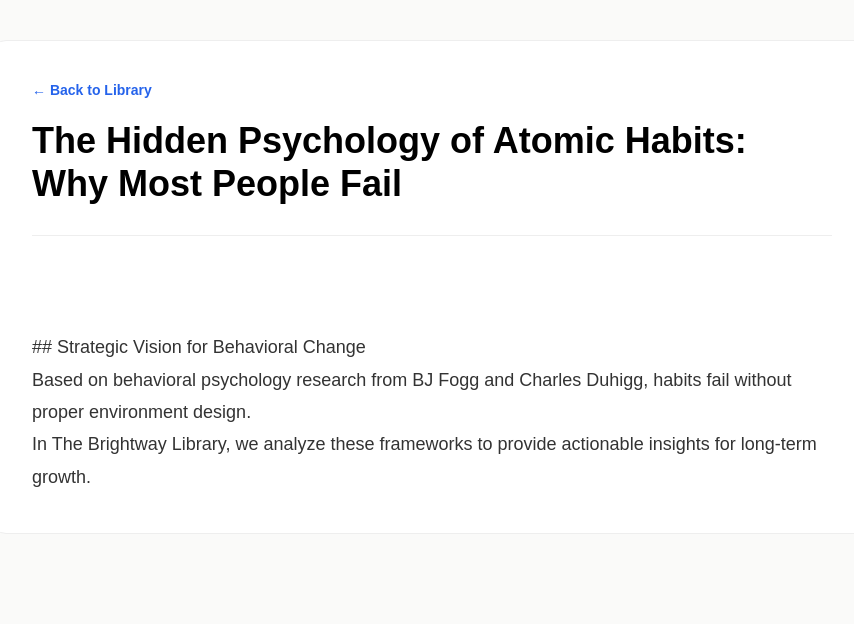
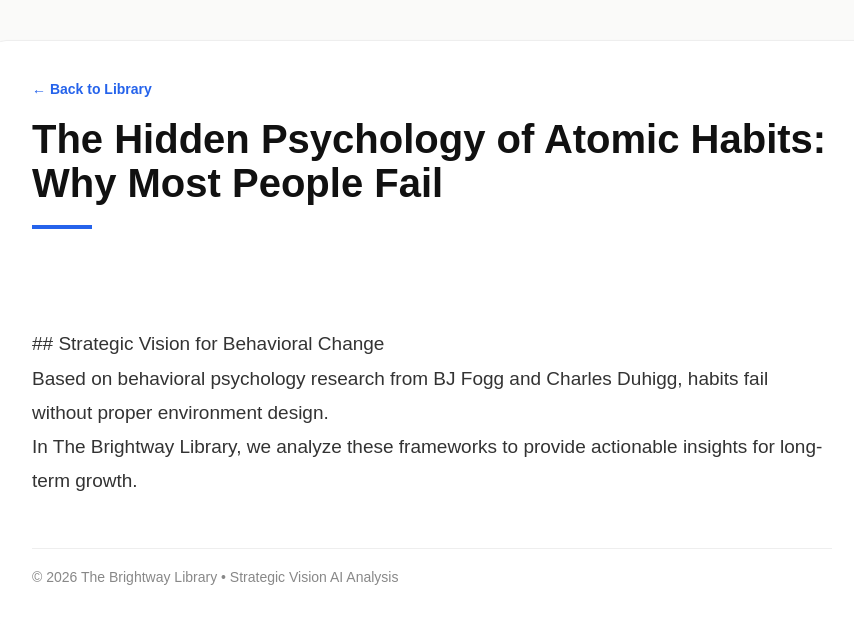
Before and after one commit to 007-JG/my-free-library, a Next.js app: page /posts/habit-science-20260514 in a window 1280 px wide. Shown: the top 624 px of the page, without its empty margins (208-1062 px from the left). Built offline with nearby package versions, Linux system fonts and the light colour scheme.

Commit message:
Update page.js

```diff
--- a/app/posts/[slug]/page.js
+++ b/app/posts/[slug]/page.js
@@ -3,25 +3,41 @@ import path from 'path';
 
 export default function Post({ params }) {
   const { slug } = params;
-  const filePath = path.join(process.cwd(), 'content/posts', `${slug}.md`);
+  const postsDirectory = path.join(process.cwd(), 'content/posts');
+  const filePath = path.join(postsDirectory, `${slug}.md`);
 
-  if (!fs.existsSync(filePath)) return <div>Post not found</div>;
+  if (!fs.existsSync(filePath)) {
+    return (
+      <div style={{ padding: '50px', textAlign: 'center', fontFamily: 'sans-serif' }}>
+        <h1>Analysis Not Found</h1>
+        <a href="/">Go Back Home</a>
+      </div>
+    );
+  }
 
   const fileContents = fs.readFileSync(filePath, 'utf8');
 
-  // Title aur Content ko alag karna
-  const title = fileContents.match(/title: '(.*?)'/)?.[1] || 'Analysis';
+  // Title aur Content extract karna
+  const titleMatch = fileContents.match(/title: '(.*?)'/);
+  const title = titleMatch ? titleMatch[1] : 'Strategic Analysis';
   const content = fileContents.split('---').pop();
 
   return (
     <div style={{ fontFamily: 'sans-serif', backgroundColor: '#fafaf9', minHeight: '100vh', padding: '40px 20px' }}>
-      <div style={{ maxWidth: '800px', margin: '0 auto', backgroundColor: '#fff', padding: '40px', borderRadius: '15px', border: '1px solid #eee' }}>
-        <a href="/" style={{ color: '#2563eb', fontWeight: 'bold', textDecoration: 'none', fontSize: '14px' }}>← Back to Library</a>
-        <h1 style={{ fontSize: '36px', fontWeight: '900', marginTop: '20px', lineHeight: '1.2' }}>{title}</h1>
-        <hr style={{ margin: '30px 0', border: '0', borderTop: '1px solid #eee' }} />
-        <div style={{ lineHeight: '1.8', color: '#333', fontSize: '18px', whiteSpace: 'pre-wrap' }}>
+      <div style={{ maxWidth: '800px', margin: '0 auto', backgroundColor: '#fff', padding: '40px', borderRadius: '15px', border: '1px solid #eee', boxShadow: '0 4px 6px rgba(0,0,0,0.05)' }}>
+        <a href="/" style={{ color: '#2563eb', fontWeight: 'bold', textDecoration: 'none', fontSize: '14px', display: 'block', marginBottom: '20px' }}>
+          ← Back to Library
+        </a>
+        <h1 style={{ fontSize: '40px', fontWeight: '900', margin: '0 0 20px 0', lineHeight: '1.1', color: '#111' }}>
+          {title}
+        </h1>
+        <div style={{ height: '4px', width: '60px', backgroundColor: '#2563eb', marginBottom: '30px' }}></div>
+        <div style={{ lineHeight: '1.8', color: '#333', fontSize: '19px', whiteSpace: 'pre-wrap' }}>
           {content}
         </div>
+        <footer style={{ marginTop: '50px', paddingTop: '20px', borderTop: '1px solid #eee', fontSize: '14px', color: '#888' }}>
+          © 2026 The Brightway Library • Strategic Vision AI Analysis
+        </footer>
       </div>
     </div>
   );
```
